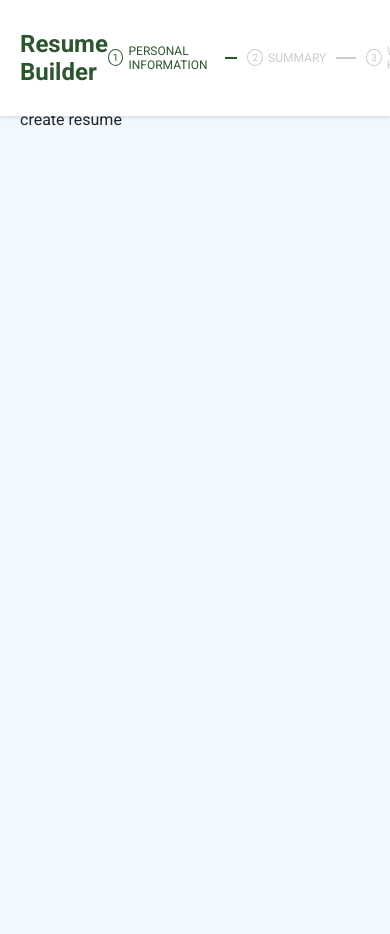
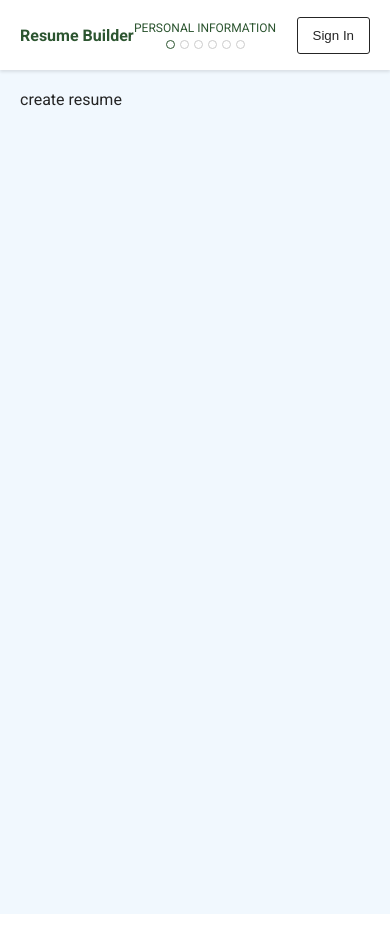
Before and after one commit to timothyokooboh/resume-generator, a Vue app: page / in a window 390 px wide. Both pictures are taken after a click on the button "Get Started". Built offline with nearby package versions, Linux system fonts and the light colour scheme.

Commit message:
create resume builder stages component for small screens

```diff
--- a/src/App.vue
+++ b/src/App.vue
@@ -14,7 +14,7 @@ import TheNavBar from './components/TheNavBar.vue';
 
 <style lang="scss" scoped>
   .main {
-    margin-block-start: 9rem;
+    margin-block-start: 7rem;
     background-color: #F1F8FE;
     height: 100vh;
     padding-inline: 2rem;
--- a/src/components/ResumeStages.vue
+++ b/src/components/ResumeStages.vue
@@ -1,13 +1,17 @@
 <template>
-    <div class="stages">
-        <div v-for="(stage, idx) in stages" :key="idx" class="stage" :class="{ active: isActive(stage)}">
-            <span class="sn">{{ idx + 1 }}</span>
-            <span class="text-uppercase">{{ stage.title }}</span>
+    <div>
+        <div class="lg">
+            <ResumeStagesLG :stages="stages" :is-active="isActive" />
+        </div>
+        <div class="sm">
+            <ResumeStagesSM :stages="stages" :is-active="isActive" />
         </div>
     </div>
 </template>
 
 <script setup lang="ts">
+    import ResumeStagesLG from "./ResumeStagesLG.vue";
+    import ResumeStagesSM from "./ResumeStagesSM.vue";
     import { useRoute } from "vue-router";
     const route = useRoute();
 
@@ -32,6 +36,10 @@
         {
             title: 'skills',
             value: 'skills'
+        },
+        {
+            title: 'anything else',
+            value: 'anything-else'
         }
 
     ]
@@ -78,4 +86,18 @@
             background-color: var(--color-primary);
         }
     }
+
+    .lg {
+        display: none;
+        @media (min-width: 1150px) {
+            display: block;
+        }
+    }
+
+    .sm {
+        display: block;
+        @media (min-width: 1150px) {
+            display: none;
+        }
+    }
 </style>
--- /dev/null
+++ b/src/components/ResumeStagesLG.vue
@@ -0,0 +1,60 @@
+<template>
+    <div class="stages">
+        <div v-for="(stage, idx) in stages" :key="idx" class="stage" :class="{ active: isActive(stage)}">
+            <span class="sn">{{ idx + 1 }}</span>
+            <span class="text-uppercase">{{ stage?.title }}</span>
+        </div>
+    </div>
+</template>
+
+<script setup lang="ts">
+    import { ResumeStage } from "../types"
+
+    defineProps<{
+        stages: ResumeStage[],
+        isActive: Function
+    }>()
+</script>
+
+<style lang="scss" scoped>
+  .stages {
+        display: flex;
+        align-items: center;
+    }
+    .stage {
+        margin-inline-end: 1rem;
+        color: #ccc;
+        font-size: 1.2rem;
+        display: flex;
+        align-items: center;
+        .sn {
+            padding: .2rem .4rem;
+            justify-content: center;
+            border-radius: 50%;
+            border: 1px solid #ccc;
+            font-size: 1rem;
+            margin-right: .5rem;
+        }
+
+        &:not(:last-child)::after {
+            content: '';
+            width: 2rem;
+            height: 2px;
+            background-color: #ccc;
+            margin-inline-start: 1rem
+        }
+    }
+
+    .active {
+        color: var(--color-primary);
+
+        .sn {
+            border: 1px solid var(--color-primary);
+        }
+
+        &:not(:last-child)::after {
+            content: '';
+            background-color: var(--color-primary);
+        }
+    }
+</style>
--- /dev/null
+++ b/src/components/ResumeStagesSM.vue
@@ -0,0 +1,55 @@
+<template>
+    <div v-if="currentStage">
+        <div class="text-center stage-title text-uppercase">{{ currentStage.title }}</div>
+        <div class="stages-icon-container">
+            <div
+                v-for="stage in stages"
+                :key="stage.value" class="stage-icon"
+                :class="{ active: stage === currentStage }"
+            >
+            </div>
+        </div>
+    </div>
+</template>
+
+<script setup lang="ts">
+    import { computed } from "vue"
+    import { useRoute } from "vue-router";
+    import { ResumeStage } from "../types"
+
+    const props = defineProps<{
+        stages: ResumeStage[],
+        isActive: Function
+    }>()
+
+    const route = useRoute()
+    const currentStage = computed(() => props.stages.find(stage => stage.value === route.params.stage))
+</script>
+
+<style lang="scss" scoped>
+    .stage-title {
+        font-size: 1.2rem;
+        color: var(--color-primary);
+        margin-bottom: .5rem;
+        text-align: center;
+    }
+
+    .stages-icon-container {
+        display: flex;
+        justify-content: center;
+    }
+    .stage-icon {
+        width: 9px;
+        height: 9px;
+        border-radius: 50%;
+        border: 1px solid #ccc;
+
+        &:not(:last-child) {
+            margin-right: .5rem;
+        }
+    }
+
+    .stage-icon.active {
+        border: 1px solid var(--color-primary)
+    }
+</style>
--- a/src/components/TheNavBar.vue
+++ b/src/components/TheNavBar.vue
@@ -3,9 +3,9 @@
         <nav class="nav">
             <h1 @click="$router.push({name: 'Home'})" class="cursor-pointer">Resume Builder</h1>
             <section class="nav__items">
-                <ResumeStages v-if="$route.name === 'ResumeBuilder'" />
+                <ResumeStages v-if="$route.name === 'ResumeBuilder'" class="resume-builder" />
                 <AppButton color="dark-accent" outlined class="app-btn">
-                    Sign In
+                    <div>Sign In</div>
                 </AppButton>
             </section>
         </nav>
@@ -22,13 +22,14 @@
         top: 0;
         left: 0;
         width: 100%;
-        padding-block: 1rem;
+        height: 7rem;
         background-color: #FFF;
         box-shadow: 0 2px 3px rgba(0, 0, 0, .1)
     }
 
     .nav {
         display: flex;
+        height: 100%;
         justify-content: space-between;
         align-items: center;
         padding-inline: 2rem;
@@ -36,10 +37,22 @@
         &__items {
             display: flex;
             align-items: center;
+            justify-content: flex-end;
+            flex-grow: 1;
+
+            .resume-builder {
+                @media (max-width: 1150px) {
+                    margin: auto;
+                }
+            }
         }
 
         h1 {
-            color: var(--color-primary)
+            color: var(--color-primary);
+
+            @media (max-width: 600px) {
+                font-size: 1.6rem;
+            }
         }
 
         .app-btn {
--- a/src/style.css
+++ b/src/style.css
@@ -36,3 +36,7 @@ body {
 .cursor-pointer {
   cursor: pointer;
 }
+
+.w-100 {
+  width: 100%;
+}
--- /dev/null
+++ b/src/types.ts
@@ -0,0 +1,4 @@
+export interface ResumeStage {
+    title: string
+    value: string
+}
```
